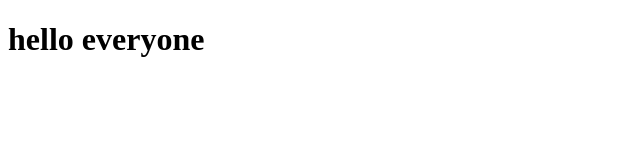
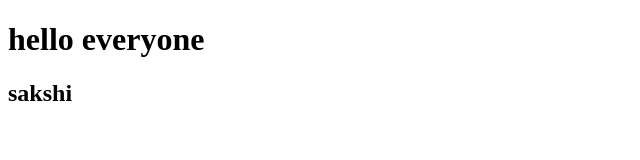
Before and after one commit to muskan3819/practiceprogram, a plain HTML site: page index.html in a window 1280 px wide. Shown: the whole page, without its empty margins (0-640 px from the left). Drawn offline with Linux system fonts and the light colour scheme.

Commit message:
heading second added

```diff
--- a/index.html
+++ b/index.html
@@ -5,6 +5,6 @@
 </head>
 <body>
     <h1>hello everyone</h1>
-
+    <h2>sakshi</h2>
 </body>
 </html>
```
